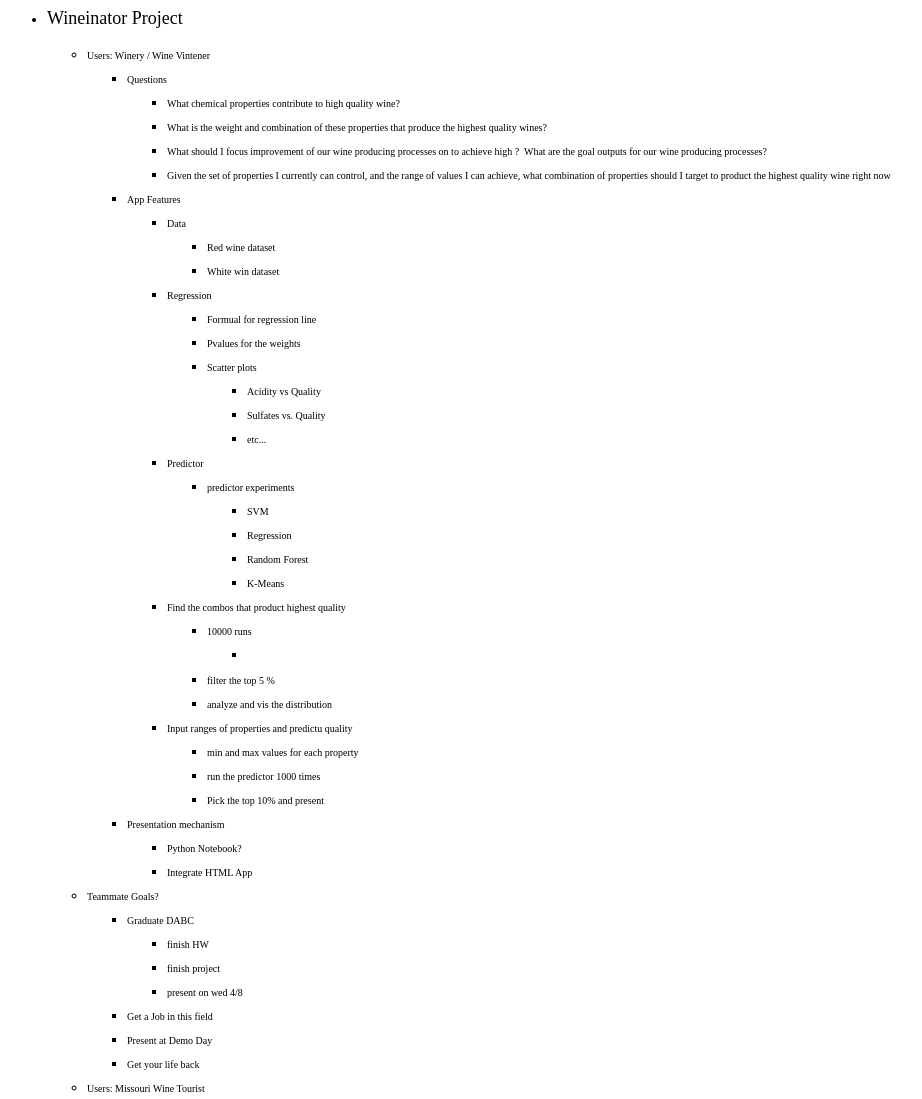
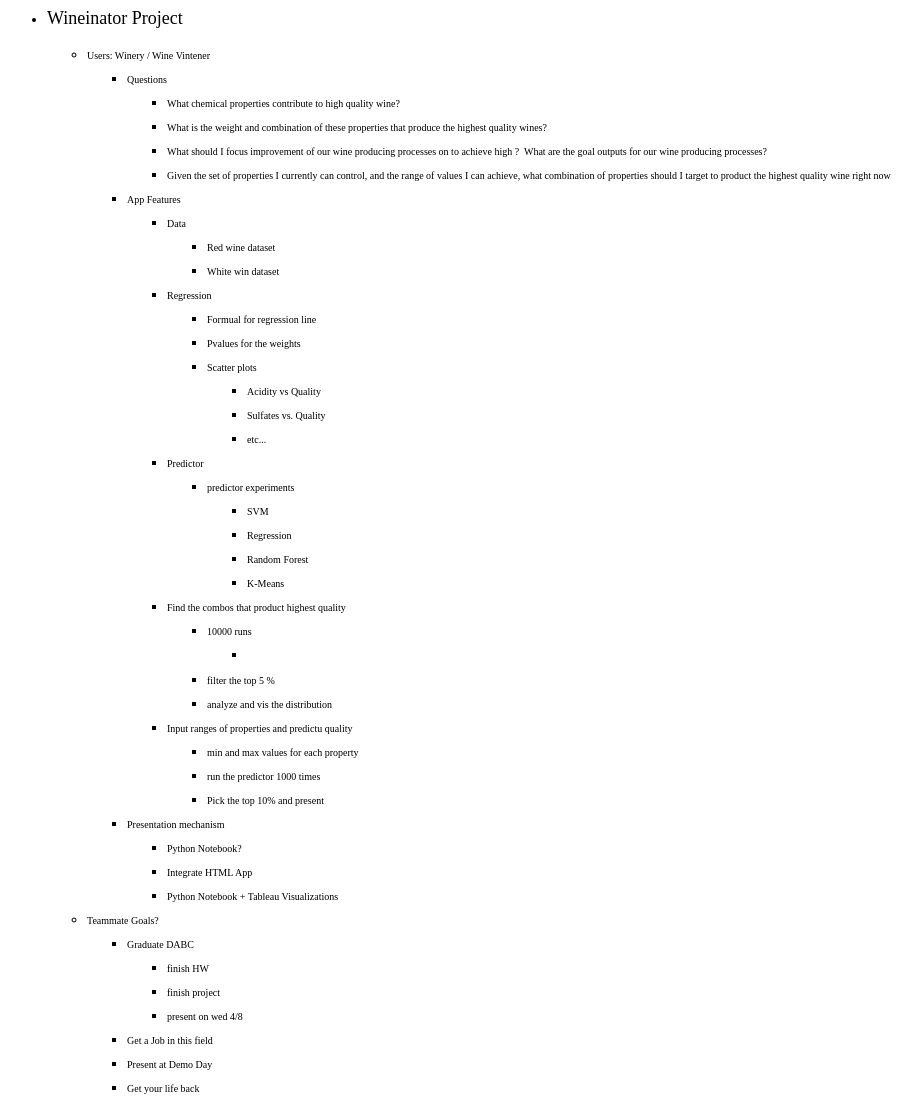
Before and after one commit to JimCDabc/Project_3_Wine-inator, a plain HTML site: page docs/Wineinator_Project_mind.html in a window 1280 px wide. Shown: the top 1099 px of the page, without its empty margins (1-923 px from the left). Drawn offline with Linux system fonts and the light colour scheme.

Commit message:
minor update to mind map for project

```diff
--- a/docs/Wineinator_Project_mind.html
+++ b/docs/Wineinator_Project_mind.html
@@ -161,6 +161,11 @@
 
 
 </li></ul>
+<ul><li><a name="ID_906399070"></a><pre style="color:#000000;font-family:sansserif;font-size:10;">Python Notebook + Tableau Visualizations</pre>
+
+
+
+</li></ul>
 </li></ul>
 </li></ul>
 <ul><li><a name="ID_926011955"></a><pre style="color:#000000;font-family:sansserif;font-size:10;">Teammate Goals?</pre>
```
Also changed, not shown: 2 other files.
